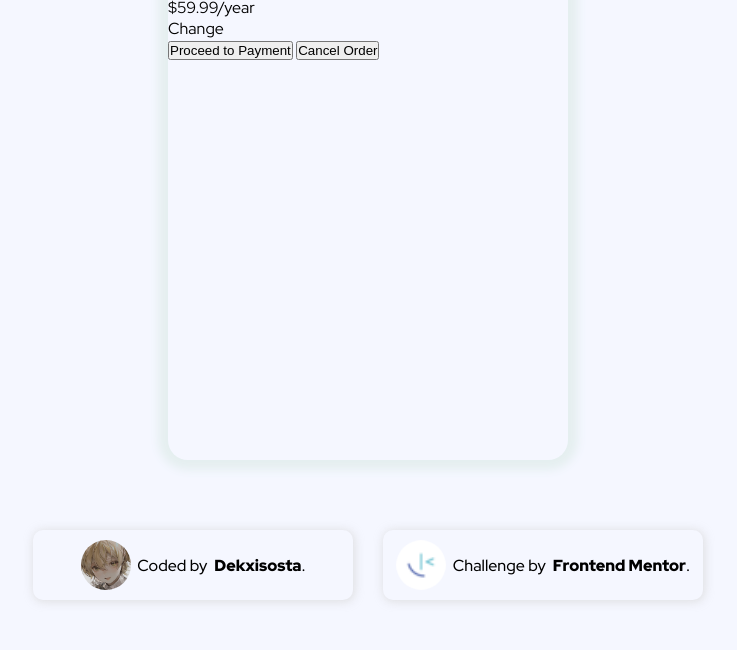
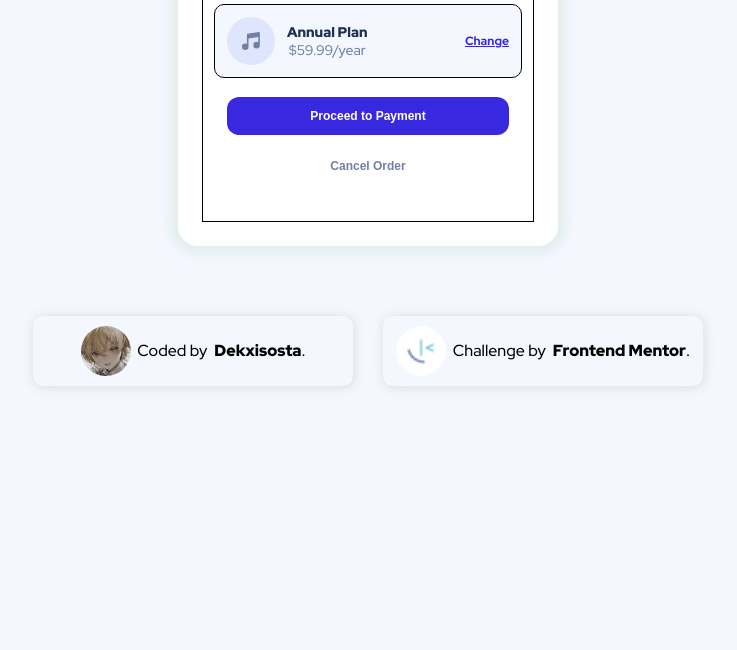
Before and after one commit to Dekxisosta/order-summary-challenge, a website built with Vite: page index.html in a window 1280 px wide. Shown: the part 410-1060 px from the top of the page, without its empty margins (272-1009 px from the left). After the commit the page ends 846 px from the top, so only its background shows below. Built offline with nearby package versions, Linux system fonts and the light colour scheme.

Commit message:
Added spaghetti css code, will modify after sleeping

```diff
--- a/index.html
+++ b/index.html
@@ -14,15 +14,14 @@
       <article class="order-summary">
         <img src="src/assets/images/illustration-hero.svg" alt="">
         <section class="order-summary__wrapper">
-          <h1 class="order-summary__header">
+          <h2 class="order-summary__header">
             Order Summary
-          </h1>
+          </h2>
           <p class="order-summary__promo-text">
             You can now listen to millions of songs, audiobooks, and podcasts on any
             device anywhere you like!
           </p>
           <article class="order-summary__plan-details">
-            <section>
               <img class="order-summary__plan-image" src="src/assets/images/icon-music.svg" alt="">
               <section class="order-summary__availed-section">
                 <h3 class="order-summary__plan-availed">
@@ -32,10 +31,9 @@
                   $59.99/year
                 </p>
               </section>
-            </section>
-            <a class="order-summary__plan-change" href="">
+              <a class="order-summary__plan-change" href="">
                 Change
-            </a>
+              </a>
           </article>
           <button class="order-summary__button-proceed">
             Proceed to Payment
--- a/src/component/order-summary/_order-summary.css
+++ b/src/component/order-summary/_order-summary.css
@@ -4,9 +4,97 @@
     flex-direction: column;
     margin: 20px;
     height: fit-content;
-    max-width: 400px;
-    aspect-ratio: 1/2;
+    max-width: 380px;
+    aspect-ratio: 327/504;
     border-radius: 20px;
     overflow: hidden;
+    background-color: white;
     box-shadow: 0px 0px 10px 10px rgb(229, 239, 240);
 }
+
+.order-summary__wrapper{
+    display: flex;
+    flex-direction: column;
+    justify-content: center;
+    align-items: center;
+    padding: 24px;
+    text-align: center;
+    margin: 24px;
+    height: 100%;
+    border: 1px solid black;
+}
+.order-summary__header{
+    color: var(--color-primary-text);
+    font-weight: 900;
+
+}
+.order-summary__promo-text{
+    font-size: 0.875rem;
+    margin-block: 12px;
+    font-weight: 500;
+    color: var(--color-secondary-text);
+}
+
+.order-summary__plan-details{
+    background-color: var(--color-plan);
+    display: flex;
+    width: 100%;
+    border-radius: 10px;
+    padding: 12px;
+    align-items: center;
+    border: 1px solid black;
+}
+
+.order-summary__availed-section{
+    margin-left:12px;
+    margin-right: 12px;
+}
+.order-summary__plan-availed{
+    color: var(--color-primary-text);
+    font-weight: 900;
+    font-size: 0.875rem;
+}
+.order-summary__plan-cost{
+    color: var(--color-secondary-text);
+    font-weight: 500;
+    font-size: 0.875rem;
+}
+
+.order-summary__plan-change{
+    font-weight: 800;
+    font-size: 0.750rem;
+    color: var(--color-borderless-v1-btn);
+    margin-left: auto;
+    text-decoration-line: underline;
+}
+.order-summary__button-proceed{
+    border: none;
+    background-color: var(--color-borderless-v1-btn);
+    color: var(--color-btn-text);
+    padding: 12px;
+    width: 100%;
+    border-radius: 12px;
+    cursor: pointer;
+    margin-top: auto;
+    transition: all 0.3s ease;
+    font-weight: 700;
+    font-size: 0.75rem;
+}
+
+
+.order-summary__button-proceed:hover{
+    transform: translateY(-1px);
+    background-color: var(--color-btn-primary-hover);
+}
+.order-summary__button-cancel{
+    font-weight: 700;
+    font-size: 0.75rem;
+    color: var(--color-secondary-text);
+    margin-top: auto;
+    border: none;
+    padding: 12px;
+    background: none;
+    padding: 12px;
+    margin-block: 12px 12px;
+    font-size: 0.750rem;
+}
```
